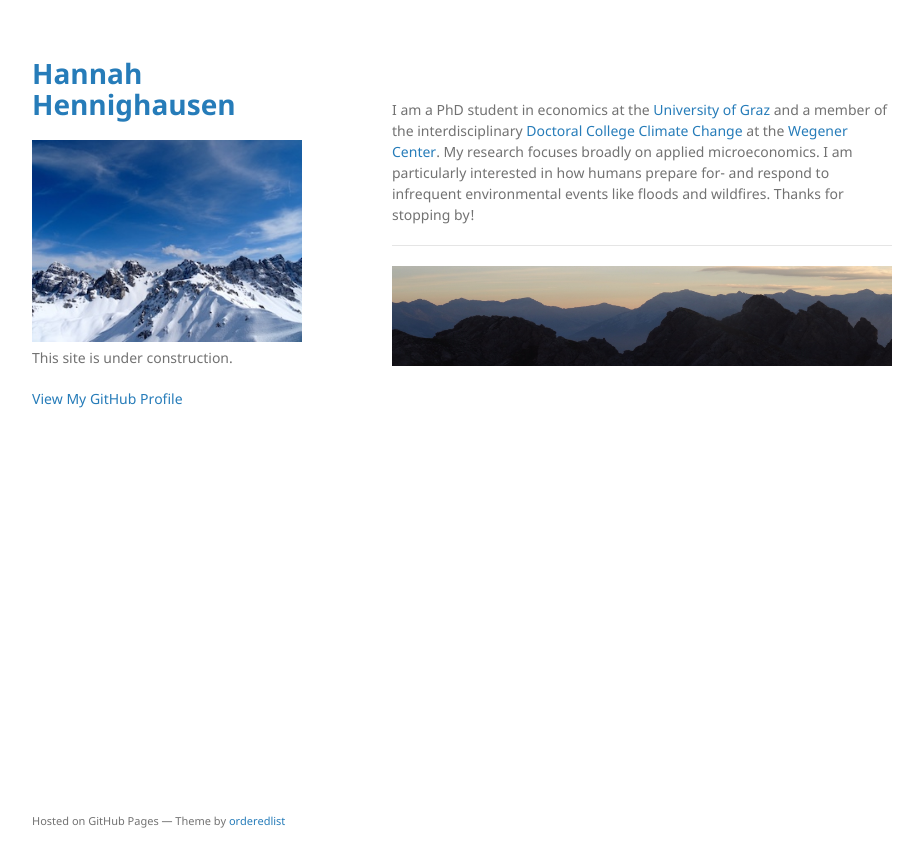
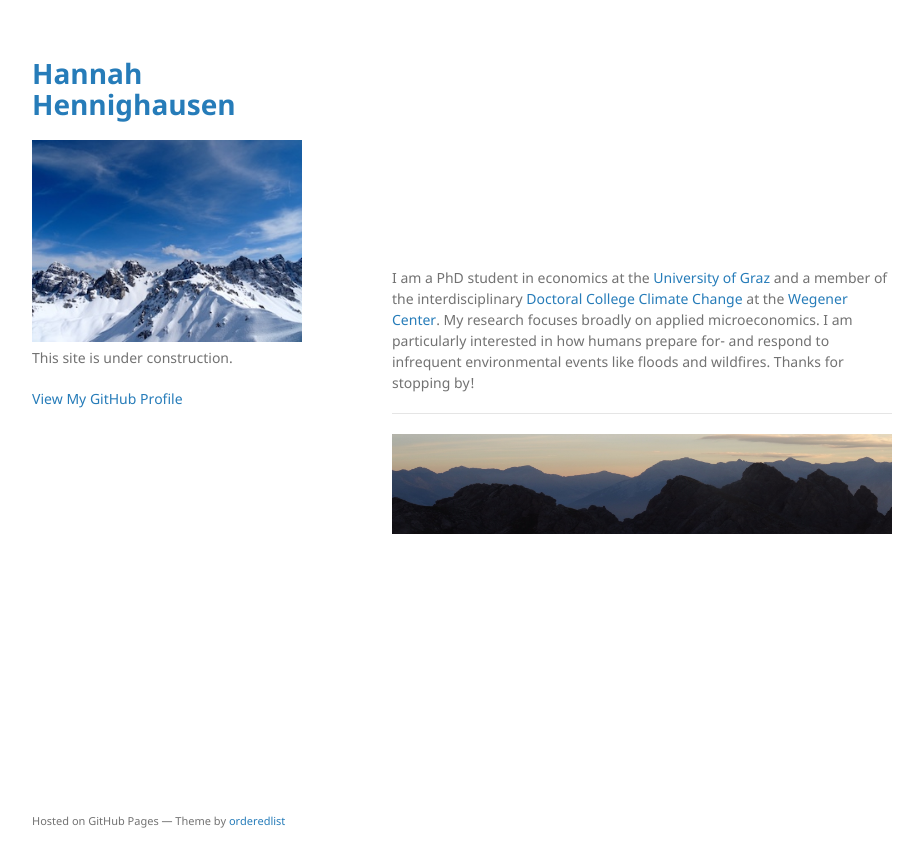
Before and after one commit to hannahhennighausen/hannahhennighausen.github.io, a Jekyll site: the page built from index.md, in a window 1280 px wide. Shown: the top 867 px of the page, without its empty margins (178-1101 px from the left). Built offline with Jekyll 4.4.1, drawn with Linux system fonts in a browser that asks for light colours.

Commit message:
Update index.md

```diff
--- a/index.md
+++ b/index.md
@@ -2,11 +2,15 @@
 layout: default
 ---
 
-&nbsp;
-&nbsp;
-&nbsp;
-&nbsp;
-&nbsp;
+<br />
+<br />
+<br />
+<br />
+<br />
+<br />
+<br />
+<br />
+<br />
 
 I am a PhD student in economics at the [University of Graz](https://volkswirtschaftslehre.uni-graz.at/en/) and a member of the interdisciplinary [Doctoral College Climate Change](https://dk-climate-change.uni-graz.at/en/) at the [Wegener Center](https://wegcenter.uni-graz.at/en/). My research focuses broadly on applied microeconomics. I am particularly interested in how humans prepare for- and respond to infrequent environmental events like floods and wildfires. Thanks for stopping by!
 
```
